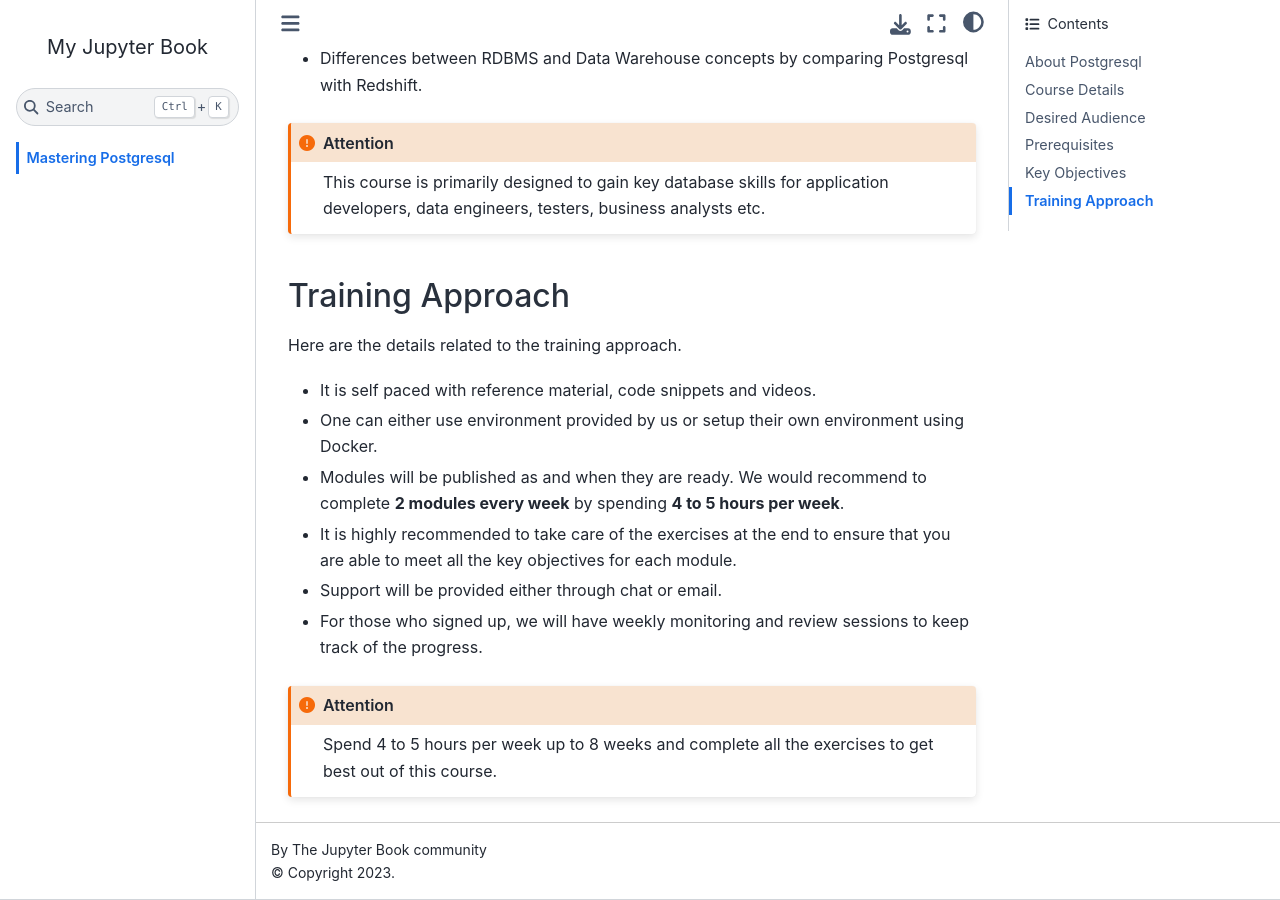
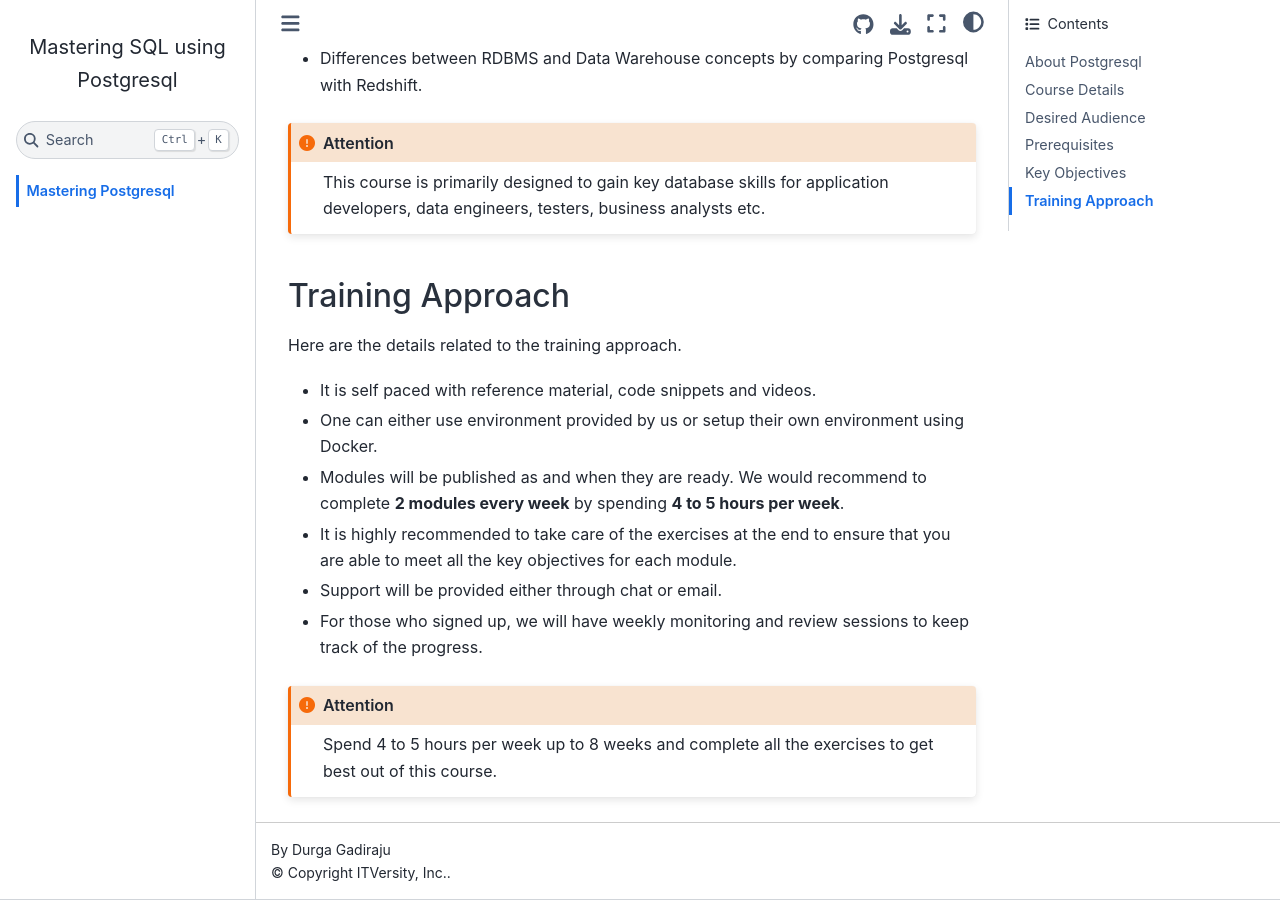
Before and after one commit to itversity/mastering-postgresql, a Jupyter Book: the page built from mastering-postgresql.md, in a window 1280 px wide and 900 px high, scrolled down 2345 px. Built offline with Jupyter Book 1.0.4 settings and Sphinx 7.4.7 and the Sphinx Book theme 1.1.4, drawn with Linux system fonts in a browser that asks for light colours; pages that are not in the unit, such as notebooks, are missing from menus.

Commit message:
Updated configurations

```diff
--- a/_config.yml
+++ b/_config.yml
@@ -1,4 +1,15 @@
-exclude_patterns: [_build, README.md, "**.ipynb_checkpoints"]
+title                        : Mastering SQL using Postgresql
+author                       : Durga Gadiraju
+copyright                    : "ITVersity, Inc."
+
+repository:
+  url                        : https://github.com/itversity/mastering-postgresql
+html:
+  use_repository_button      : true
+  use_issues_button          : true
+  use_edit_page_button       : true
+
+exclude_patterns             : [_build, README.md, "**.ipynb_checkpoints"]
 
 execute:
-  execute_notebooks         : off
+  execute_notebooks          : off
```
